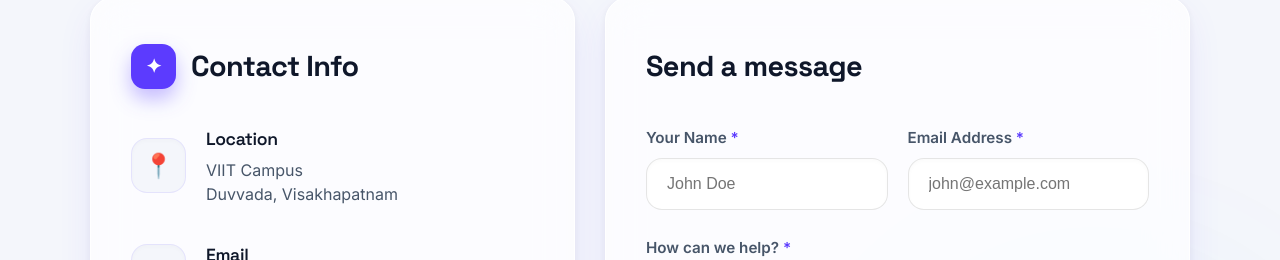
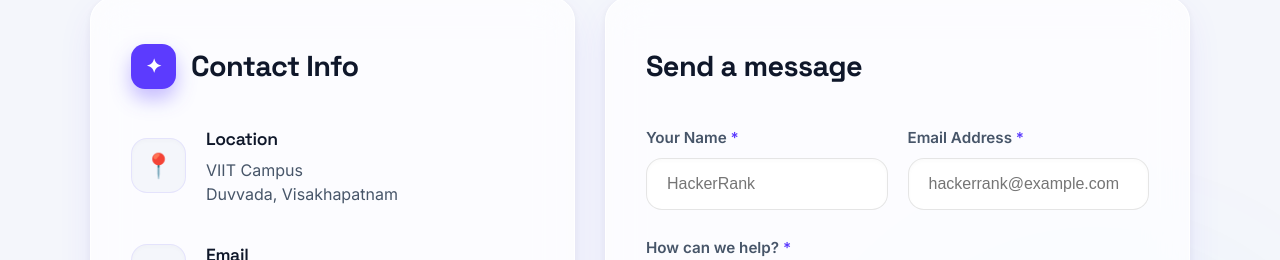
Before and after one commit to murali24806/HackerRank, a React (Vite) app in the folder frontend/: page / in a window 1280 px wide. Shown: the part 8648-8908 px from the top of the page. Built offline with nearby package versions, Linux system fonts and the light colour scheme; no server answers; the HTML template or start-up script is replaced by a standard one.

Commit message:
Update placeholders in contact form

```diff
--- a/frontend/src/components/ContactSection.jsx
+++ b/frontend/src/components/ContactSection.jsx
@@ -83,12 +83,12 @@ export default function ContactSection() {
               <div className="glass-form-row">
                 <div className="glass-form-col">
                   <label style={{ fontSize: '0.95rem', color: 'var(--color-text-muted)', fontWeight: '600' }}>Your Name <span style={{ color: 'var(--color-primary)' }}>*</span></label>
-                  <input type="text" placeholder="John Doe" value={name} onChange={(e) => setName(e.target.value)} required className="glass-input" />
+                  <input type="text" placeholder="HackerRank" value={name} onChange={(e) => setName(e.target.value)} required className="glass-input" />
                 </div>
 
                 <div className="glass-form-col">
                   <label style={{ fontSize: '0.95rem', color: 'var(--color-text-muted)', fontWeight: '600' }}>Email Address <span style={{ color: 'var(--color-primary)' }}>*</span></label>
-                  <input type="email" placeholder="john@example.com" value={email} onChange={(e) => setEmail(e.target.value)} required className="glass-input" />
+                  <input type="email" placeholder="hackerrank@example.com" value={email} onChange={(e) => setEmail(e.target.value)} required className="glass-input" />
                 </div>
               </div>
 
```
